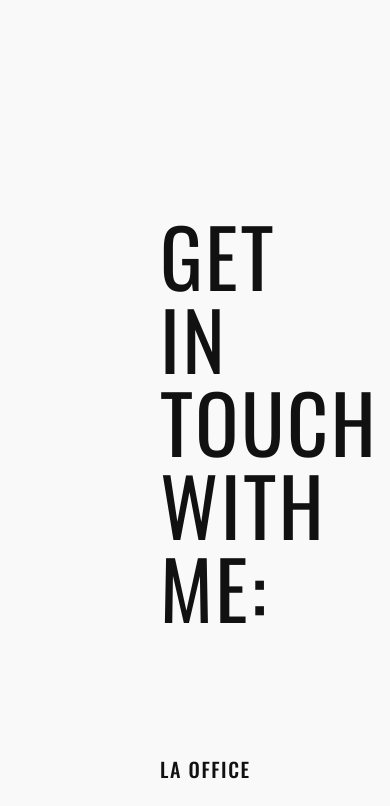
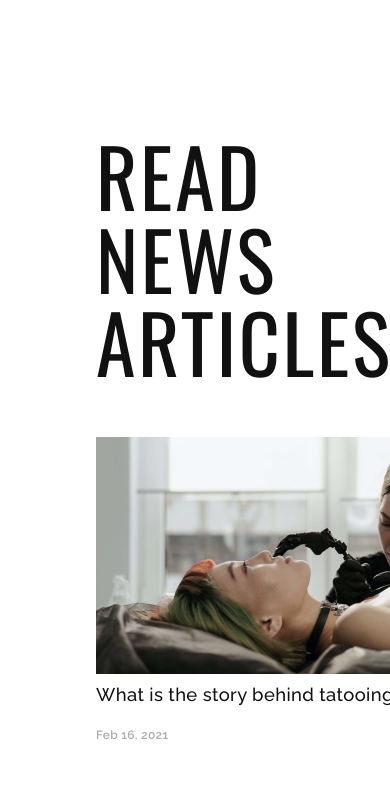
Before and after one commit to MilanEgri/react-tatoo, a React app: page / in a window 390 px wide. Shown: the top 806 px of the page. Built offline with nearby package versions, Linux system fonts and the light colour scheme.

Commit message:
add Articles component,but not responsive

```diff
--- /dev/null
+++ b/src/components/Articels/Article.jsx
@@ -0,0 +1,19 @@
+import React from "react";
+import "./Articles.css";
+
+const Article = ({ img, title, date, URL }) => {
+  function viewPage() {
+    window.open(URL, "_blank");
+  }
+  return (
+    <div className="article" onClick={(e) => viewPage()}>
+      <div className="article-img-contanier">
+        <img src={img} alt="" />
+      </div>
+      <h3 className="article-title">{title}</h3>
+      <p className="article-date">{date}</p>
+    </div>
+  );
+};
+
+export default Article;
--- /dev/null
+++ b/src/components/Articels/Articles.css
@@ -0,0 +1,57 @@
+.articles {
+  padding: 5rem 6rem;
+}
+.articles-main{
+    display: flex;
+    gap: 1rem;
+}
+.articles h1 {
+  color: #111;
+  text-transform: uppercase;
+  font-size: 5rem;
+  font-family: "Oswald", sans-serif;
+  font-style: normal;
+  font-weight: 400;
+  line-height: 104%;
+  letter-spacing: 2.55px;
+  text-transform: uppercase;
+  max-width: 500px;
+}
+.article{
+    cursor: pointer;
+    display: flex;
+    flex-direction: column;
+}
+.article-img-container {
+    display: flex;
+    align-items: flex-start;
+    justify-content: flex-start; /* If you want the content to be justified to the start */
+    scale: 0.8;
+}
+.article-img-container img{
+    transform: scale(0.8);
+    align-self: flex-start;
+}
+.article h3{
+    margin-block-start: 0;
+    margin-block-end: 0;
+}
+.article-title {
+  color: #111;
+  font-family: Raleway;
+  font-size: 1.15rem;
+  font-style: normal;
+  font-weight: 500;
+  line-height: 187%;
+  letter-spacing: 0.38px;
+}
+.article-date {
+  color: #acacac;
+
+  font-family: Raleway;
+  font-size: 0.75rem;
+  font-style: normal;
+  font-weight: 600;
+  line-height: 187%;
+  letter-spacing: 0.28px;
+}
--- /dev/null
+++ b/src/components/Articels/Articles.jsx
@@ -0,0 +1,21 @@
+import React from "react";
+import "./Articles.css";
+import img1 from "./images/artcile-img1.png";
+import img2 from "./images/artcile-img2.png";
+import img3 from "./images/artcile-img3.png";
+import Article from "./Article";
+
+const Articles = () => {
+  return (
+    <div className="articles">
+      <h1>Read news articles:</h1>
+        <div className="articles-main">
+            <Article img={img1} title={"What is the story behind tatooing"} date={"Feb 16, 2021"} URL={"https://egrimilan.hu/"}/>
+            <Article img={img2} title={"Top 10 tattoo myths & misconceptions"} date={"Feb 17, 2021"} URL={"https://egrimilan.hu/"}/>
+            <Article img={img3} title={"Unbelievable benefits of doing tattoo"} date={"Feb 20, 2021"} URL={"https://egrimilan.hu/"}/>
+        </div>
+    </div>
+  );
+};
+
+export default Articles;
--- a/src/components/GetInTouch/GetInTouch.css
+++ b/src/components/GetInTouch/GetInTouch.css
@@ -1,6 +1,6 @@
 .get-in-touch {
   background: #f9f9f9;
-  padding: 10rem;
+  padding: 5rem 10rem;
 }
 .get-in-touch-main {
   display: flex;
--- a/src/pages/Home.jsx
+++ b/src/pages/Home.jsx
@@ -1,9 +1,11 @@
 import React from 'react'
+import Articles from '../components/Articels/Articles'
 import GetInTouch from '../components/GetInTouch/GetInTouch'
 
 const Home = () => {
   return (
     <div>
+        <Articles />
         <GetInTouch />
     </div>
   )
```
Also changed, not shown: src/components/Articels/images/artcile-img1.png (added), src/components/Articels/images/artcile-img2.png (added), src/components/Articels/images/artcile-img3.png (added).
